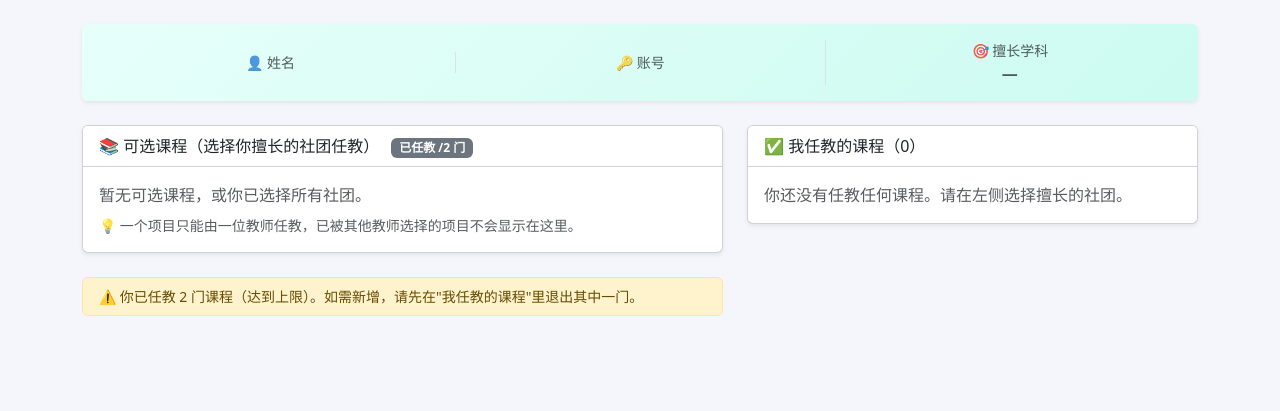
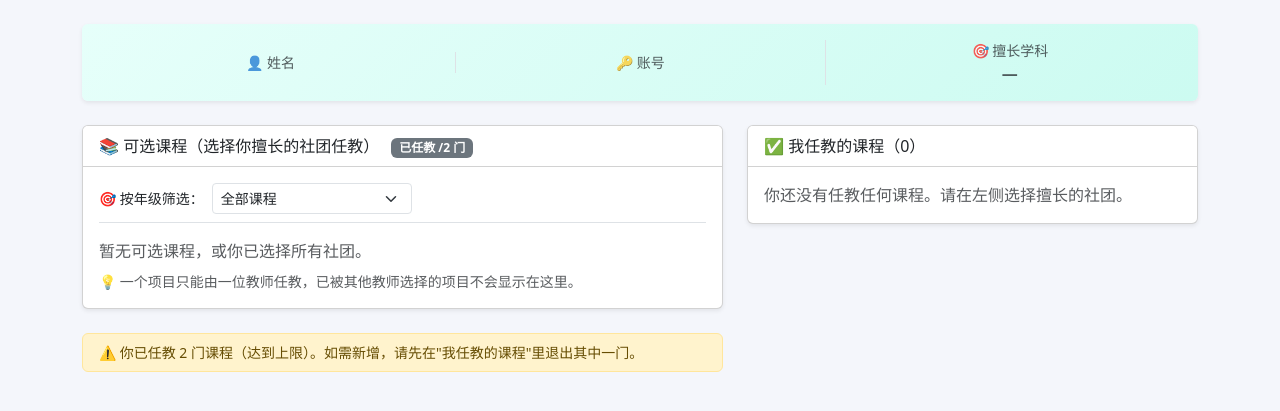
Before and after one commit to huangjun-91/after-school, a Flask app: template templates/teacher_home.html in a window 1280 px wide. Shown: the part 56-467 px from the top of the page. Run offline with Flask 3, Linux system fonts and the light colour scheme; the template is opened without the code that fills it, so the values that code supplies are empty.

Commit message:
feat: grade filter for teacher course selection

```diff
--- a/templates/teacher_home.html
+++ b/templates/teacher_home.html
@@ -89,10 +89,22 @@
           <span class="badge text-bg-secondary ms-2">已任教 {{ my_club_count }}/2 门</span>
         </div>
         <div class="card-body">
+          <!-- 年级筛选（快速定位某年级的社团） -->
+          <div class="d-flex align-items-center gap-2 mb-3 pb-2 border-bottom">
+            <label class="form-label small mb-0 text-nowrap">🎯 按年级筛选：</label>
+            <select class="form-select form-select-sm" id="gradeFilter" style="max-width:200px">
+              <option value="">全部课程</option>
+              <option value="__premium__">精品（全校）</option>
+              {% for g in GRADES %}<option value="{{ g }}">{{ g }}</option>{% endfor %}
+            </select>
+            <span class="small text-muted" id="filterCount"></span>
+          </div>
           {% if available %}
+            <div id="availableList">
             {% for c in available %}
               {% set is_reco = c['id'] in recommended_ids %}
-              <div class="d-flex justify-content-between align-items-start border-bottom py-2 club-row">
+              <div class="d-flex justify-content-between align-items-start border-bottom py-2 club-row"
+                   data-grade="{{ '全校' if c['type']=='premium' else (c['grade'] or '') }}">
                 <div class="me-3">
                   <span class="fw-bold">{{ c['name'] }}</span>
                   <span class="badge {% if c['type']=='premium' %}badge-premium{% else %}badge-ordinary{% endif %} ms-1">
@@ -116,6 +128,7 @@
                 </form>
               </div>
             {% endfor %}
+            </div><!-- /#availableList -->
           {% else %}
             <p class="text-muted mb-0">暂无可选课程，或你已选择所有社团。</p>
           {% endif %}
@@ -289,6 +302,39 @@
 
 <script src="https://cdn.jsdelivr.net/npm/bootstrap@5.3.0/dist/js/bootstrap.bundle.min.js"></script>
 <script>
+  // ===== 可选课程：按年级筛选 =====
+  (function(){
+    var filter = document.getElementById('gradeFilter');
+    var list = document.getElementById('availableList');
+    var countEl = document.getElementById('filterCount');
+    if (!filter || !list) return;
+    var rows = Array.prototype.slice.call(list.querySelectorAll('.club-row'));
+
+    function apply(){
+      var val = filter.value;
+      var shown = 0;
+      rows.forEach(function(row){
+        var g = (row.getAttribute('data-grade') || '').trim();
+        var match = false;
+        if (val === '') {
+          match = true;                       // 全部
+        } else if (val === '__premium__') {
+          match = (g === '全校');             // 仅精品(全校)
+        } else {
+          match = (g === val);                // 指定年级普通社团
+        }
+        row.style.display = match ? '' : 'none';
+        if (match) shown++;
+      });
+      if (countEl) {
+        countEl.textContent = val === '' ? ('共 ' + rows.length + ' 门') : ('符合 ' + shown + ' 门');
+      }
+    }
+    filter.addEventListener('change', apply);
+    apply();
+  })();
+</script>
+<script>
   if ('serviceWorker' in navigator) {
     navigator.serviceWorker.register('/sw.js').catch(function(){});
   }
```
